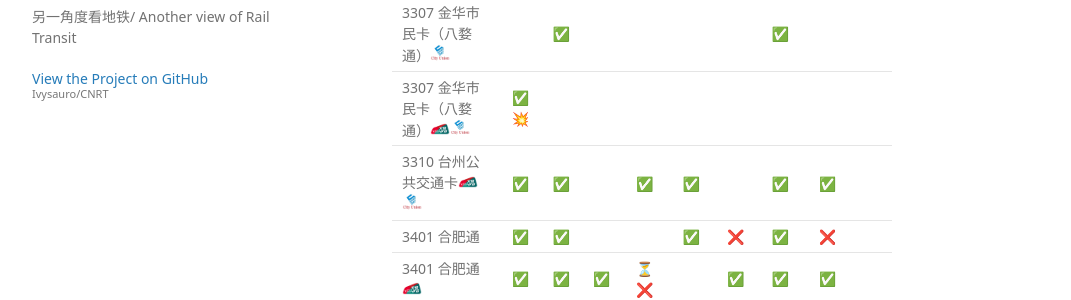
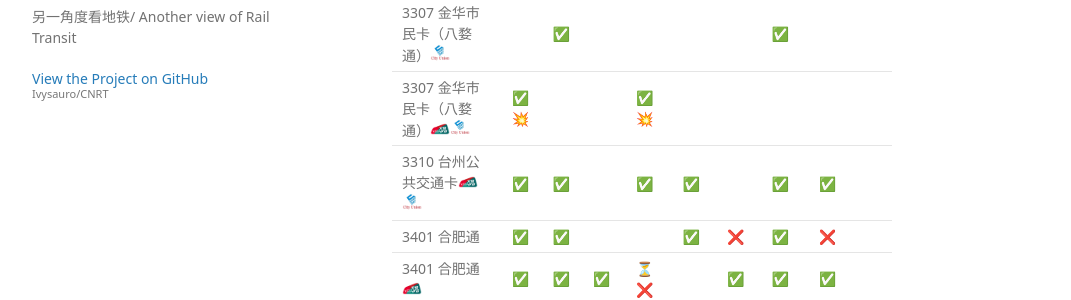
Before and after one commit to Ivysauro/CNRT, a Jekyll site: the page built from data/NFC.md, in a window 1280 px wide and 900 px high, scrolled down 3465 px. Shown: the part 172-472 px from the top of the window, without its empty margins (178-1249 px from the left). Built offline with Jekyll 4.4.1, drawn with Linux system fonts in a browser that asks for light colours; some web fonts are replaced; our own code applies the rules of GitHub Pages for plain Markdown files; a script that is not in the unit is left out.

Commit message:
💳更新金华数据
苹果上线金华交联卡

```diff
--- a/data/NFC.md
+++ b/data/NFC.md
@@ -73,7 +73,7 @@
 | 3302 宁波·甬城通<img src="https://raw.githubusercontent.com/Ivysauro/CNRT/master/images/T-Union.png" width="20" hegiht="20"> | | |  | ✅ ||||||
 | 3306 绍兴一卡通<img src="https://raw.githubusercontent.com/Ivysauro/CNRT/master/images/T-Union.png" width="20" hegiht="20"> | ❌ |  | ✅ |  |  |  | ✅ | ❌ |  |
 | 3307 金华市民卡（八婺通）<img src="https://raw.githubusercontent.com/Ivysauro/CNRT/master/images/City Union.png" width="20" hegiht="20"> |  | ✅ |  |  |  |  | ✅ |  |  |
-| 3307 金华市民卡（八婺通）<img src="https://raw.githubusercontent.com/Ivysauro/CNRT/master/images/T-Union.png" width="20" hegiht="20"><img src="https://raw.githubusercontent.com/Ivysauro/CNRT/master/images/City Union.png" width="20" hegiht="20"> | ✅💥 |  |  |  |  |  |  |  |  |
+| 3307 金华市民卡（八婺通）<img src="https://raw.githubusercontent.com/Ivysauro/CNRT/master/images/T-Union.png" width="20" hegiht="20"><img src="https://raw.githubusercontent.com/Ivysauro/CNRT/master/images/City Union.png" width="20" hegiht="20"> | ✅💥 |  |  | ✅💥 |  |  |  |  |  |
 | 3310 台州公共交通卡<img src="https://raw.githubusercontent.com/Ivysauro/CNRT/master/images/T-Union.png" width="20" hegiht="20"><img src="https://raw.githubusercontent.com/Ivysauro/CNRT/master/images/City Union.png" width="20" hegiht="20"> | ✅ | ✅ |  | ✅ | ✅ |  | ✅ | ✅ |  |
 | 3401 合肥通 | ✅ | ✅ |  |  | ✅ | ❌ | ✅ | ❌ |  |
 | 3401 合肥通<img src="https://raw.githubusercontent.com/Ivysauro/CNRT/master/images/T-Union.png" width="20" hegiht="20"> | ✅ | ✅ | ✅ | ⏳❌ |  | ✅ | ✅ | ✅ |  |
```
Also changed, not shown: other parts of data/NFC.md (+1 -1 lines).
